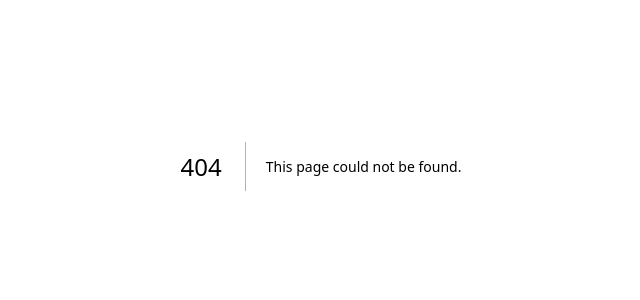
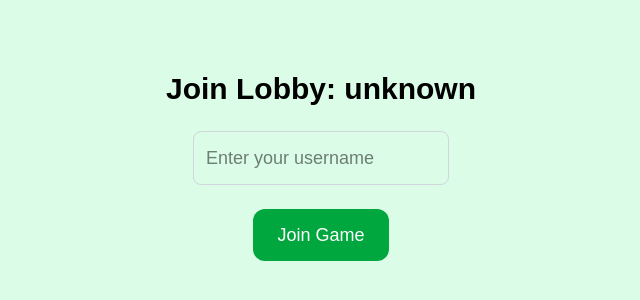
Before and after one commit to EndTurnPlz/BoredGames-FR, a Next.js app: page /joinLobby in a window 1280 px wide. Before the commit this address had no page. Shown: the part 234-534 px from the top of the page, without its empty margins (319-959 px from the left). Built offline with nearby package versions, Linux system fonts and the light colour scheme.

Commit message:
basic flow from front page to game

```diff
--- /dev/null
+++ b/src/app/boardGame/page.tsx
@@ -0,0 +1,32 @@
+"use client";
+
+import { useSearchParams } from "next/navigation";
+import BoardCanvas from "../components/BoardCanvas";
+
+export default function BoardGamePage() {
+  const searchParams = useSearchParams();
+  const gameType = searchParams.get("game");
+  const username = searchParams.get("username");
+
+  let GameCanvas;
+
+  switch (gameType) {
+    case "Apologies":
+      GameCanvas = BoardCanvas;
+      break;
+    case "blackjack":
+      GameCanvas =  () => <p>Unknown game type: {gameType}</p>;
+      break;
+    default:
+      GameCanvas = () => <p>Unknown game type: {gameType}</p>;
+  }
+
+  return (
+    <main className="min-h-screen bg-green-200 p-6 text-black">
+      <h1 className="text-2xl font-semibold mb-4">
+        {gameType} — Player: {username}
+      </h1>
+      <GameCanvas gameType={gameType} username={username} />
+    </main>
+  );
+}
--- /dev/null
+++ b/src/app/joinLobby/page.tsx
@@ -0,0 +1,55 @@
+"use client";
+
+import { useState } from "react";
+import { useRouter, useSearchParams } from "next/navigation";
+
+export default function JoinLobby() {
+  const router = useRouter();
+  const searchParams = useSearchParams();
+  const gameType = searchParams.get("game") || "unknown";
+
+  const [username, setUsername] = useState("");
+  const [error, setError] = useState("");
+  const [isTransitioning, setIsTransitioning] = useState(false);
+
+  const handleJoin = () => {
+    if (!username.trim() || username.length < 4) {
+      setError("Please enter a valid username more than 3 characters");
+      return;
+    }
+
+    setIsTransitioning(true);
+
+    setTimeout(() => {
+      router.push(
+        `/boardGame?game=${gameType}&username=${encodeURIComponent(username)}`
+      );
+    }, 500);
+  };
+
+  return (
+    <main
+      className={`flex flex-col items-center justify-center min-h-screen bg-green-100 space-y-6 text-black p-6 transition-all duration-500 ${
+        isTransitioning ? "blur-sm pointer-events-none" : ""
+      }`}
+    >
+      <h1 className="text-3xl font-bold">Join Lobby: {gameType}</h1>
+
+      <input
+        type="text"
+        placeholder="Enter your username"
+        value={username}
+        onChange={(e) => setUsername(e.target.value)}
+        className="p-3 rounded-lg border border-gray-300 text-lg w-64"
+      />
+      {error && <p className="text-red-600">{error}</p>}
+
+      <button
+        onClick={handleJoin}
+        className="px-6 py-3 bg-green-600 text-white rounded-xl text-lg hover:bg-green-700 transition"
+      >
+        Join Game
+      </button>
+    </main>
+  );
+}
--- a/src/app/page.tsx
+++ b/src/app/page.tsx
@@ -1,112 +1,44 @@
-import Image from "next/image";
-import Board from "./components/BoardCanvas";
-import BoardCanvas from "./components/BoardCanvas";
+"use client";
+
+import { useState, useRef, useEffect } from "react";
+import { useRouter } from "next/navigation";
 
 export default function Home() {
+  const router = useRouter();
+  const [gameType, setGameType] = useState("Apologies");
+  const [isTransitioning, setIsTransitioning] = useState(false);
+
+  const handleStart = () => {
+    console.log("sending to backend ...");
+    setIsTransitioning(true);
+    setTimeout(() => {
+      router.push(`/joinLobby?game=${gameType}`);
+    }, 500);
+  };
+
   return (
-    <main className="flex items-center justify-center min-h-screen bg-green-100">
-      <BoardCanvas />
+    <main
+      className={`flex flex-col items-center justify-center min-h-screen bg-green-100 space-y-6 text-black transition-all duration-500 ${
+        isTransitioning ? "blur-sm pointer-events-none" : ""
+      }`}
+    >
+      <h1 className="text-4xl font-bold">Choose a Game</h1>
+
+      <select
+        value={gameType}
+        onChange={(e) => setGameType(e.target.value)}
+        className="p-3 rounded-lg border border-gray-300 text-lg text-black"
+      >
+        <option value="Apologies">Apologies</option>
+        <option value="Whitejack">Whitejack</option>
+      </select>
+
+      <button
+        onClick={handleStart}
+        className="px-6 py-3 bg-green-600 text-white rounded-xl text-lg hover:bg-green-700 transition"
+      >
+        Start Game
+      </button>
     </main>
   );
 }
-// export default function Home() {
-//   return (
-    // <div className="grid grid-rows-[20px_1fr_20px] items-center justify-items-center min-h-screen p-8 pb-20 gap-16 sm:p-20 font-[family-name:var(--font-geist-sans)]">
-    //   <main className="flex flex-col gap-[32px] row-start-2 items-center sm:items-start">
-    //     <Image
-    //       className="dark:invert"
-    //       src="/next.svg"
-    //       alt="Next.js logo"
-    //       width={180}
-    //       height={38}
-    //       priority
-    //     />
-    //     <ol className="list-inside list-decimal text-sm/6 text-center sm:text-left font-[family-name:var(--font-geist-mono)]">
-    //       <li className="mb-2 tracking-[-.01em]">
-    //         Get started by editing{" "}
-    //         <code className="bg-black/[.05] dark:bg-white/[.06] px-1 py-0.5 rounded font-[family-name:var(--font-geist-mono)] font-semibold">
-    //           src/app/page.tsx
-    //         </code>
-    //         .
-    //       </li>
-    //       <li className="tracking-[-.01em]">
-    //         Save and see your changes instantly.
-    //       </li>
-    //     </ol>
-
-    //     <div className="flex gap-4 items-center flex-col sm:flex-row">
-    //       <a
-    //         className="rounded-full border border-solid border-transparent transition-colors flex items-center justify-center bg-foreground text-background gap-2 hover:bg-[#383838] dark:hover:bg-[#ccc] font-medium text-sm sm:text-base h-10 sm:h-12 px-4 sm:px-5 sm:w-auto"
-    //         href="https://vercel.com/new?utm_source=create-next-app&utm_medium=appdir-template-tw&utm_campaign=create-next-app"
-    //         target="_blank"
-    //         rel="noopener noreferrer"
-    //       >
-    //         <Image
-    //           className="dark:invert"
-    //           src="/vercel.svg"
-    //           alt="Vercel logomark"
-    //           width={20}
-    //           height={20}
-    //         />
-    //         Deploy now
-    //       </a>
-    //       <a
-    //         className="rounded-full border border-solid border-black/[.08] dark:border-white/[.145] transition-colors flex items-center justify-center hover:bg-[#f2f2f2] dark:hover:bg-[#1a1a1a] hover:border-transparent font-medium text-sm sm:text-base h-10 sm:h-12 px-4 sm:px-5 w-full sm:w-auto md:w-[158px]"
-    //         href="https://nextjs.org/docs?utm_source=create-next-app&utm_medium=appdir-template-tw&utm_campaign=create-next-app"
-    //         target="_blank"
-    //         rel="noopener noreferrer"
-    //       >
-    //         Read our docs
-    //       </a>
-    //     </div>
-    //   </main>
-    //   <footer className="row-start-3 flex gap-[24px] flex-wrap items-center justify-center">
-    //     <a
-    //       className="flex items-center gap-2 hover:underline hover:underline-offset-4"
-    //       href="https://nextjs.org/learn?utm_source=create-next-app&utm_medium=appdir-template-tw&utm_campaign=create-next-app"
-    //       target="_blank"
-    //       rel="noopener noreferrer"
-    //     >
-    //       <Image
-    //         aria-hidden
-    //         src="/file.svg"
-    //         alt="File icon"
-    //         width={16}
-    //         height={16}
-    //       />
-    //       Learn
-    //     </a>
-    //     <a
-    //       className="flex items-center gap-2 hover:underline hover:underline-offset-4"
-    //       href="https://vercel.com/templates?framework=next.js&utm_source=create-next-app&utm_medium=appdir-template-tw&utm_campaign=create-next-app"
-    //       target="_blank"
-    //       rel="noopener noreferrer"
-    //     >
-    //       <Image
-    //         aria-hidden
-    //         src="/window.svg"
-    //         alt="Window icon"
-    //         width={16}
-    //         height={16}
-    //       />
-    //       Examples
-    //     </a>
-    //     <a
-    //       className="flex items-center gap-2 hover:underline hover:underline-offset-4"
-    //       href="https://nextjs.org?utm_source=create-next-app&utm_medium=appdir-template-tw&utm_campaign=create-next-app"
-    //       target="_blank"
-    //       rel="noopener noreferrer"
-    //     >
-    //       <Image
-    //         aria-hidden
-    //         src="/globe.svg"
-    //         alt="Globe icon"
-    //         width={16}
-    //         height={16}
-    //       />
-    //       Go to nextjs.org →
-    //     </a>
-    //   </footer>
-    // </div>
-//   );
-// }
```
Also changed, not shown: src/app/components/BoardCanvas.tsx (+7 -1 lines).
